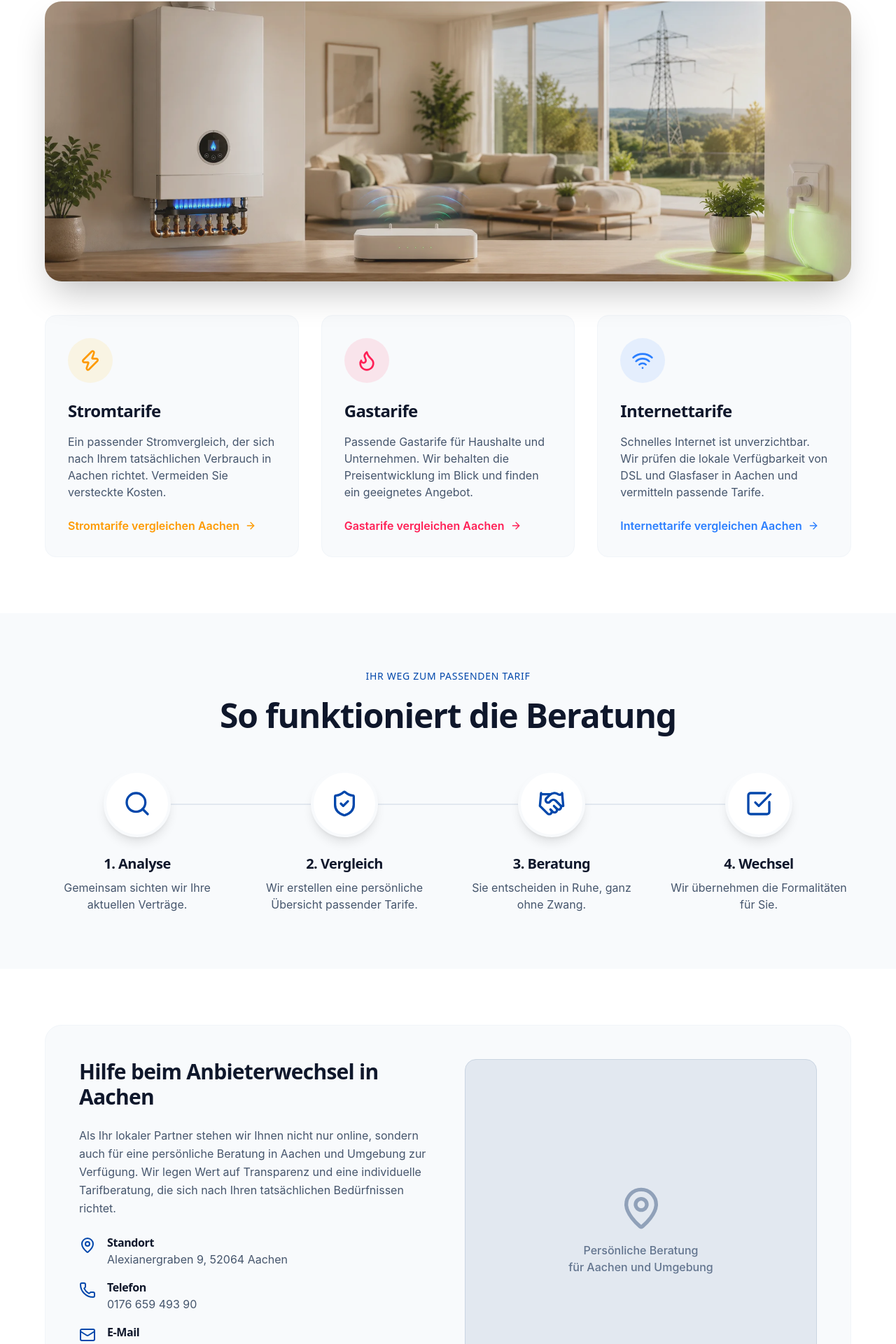
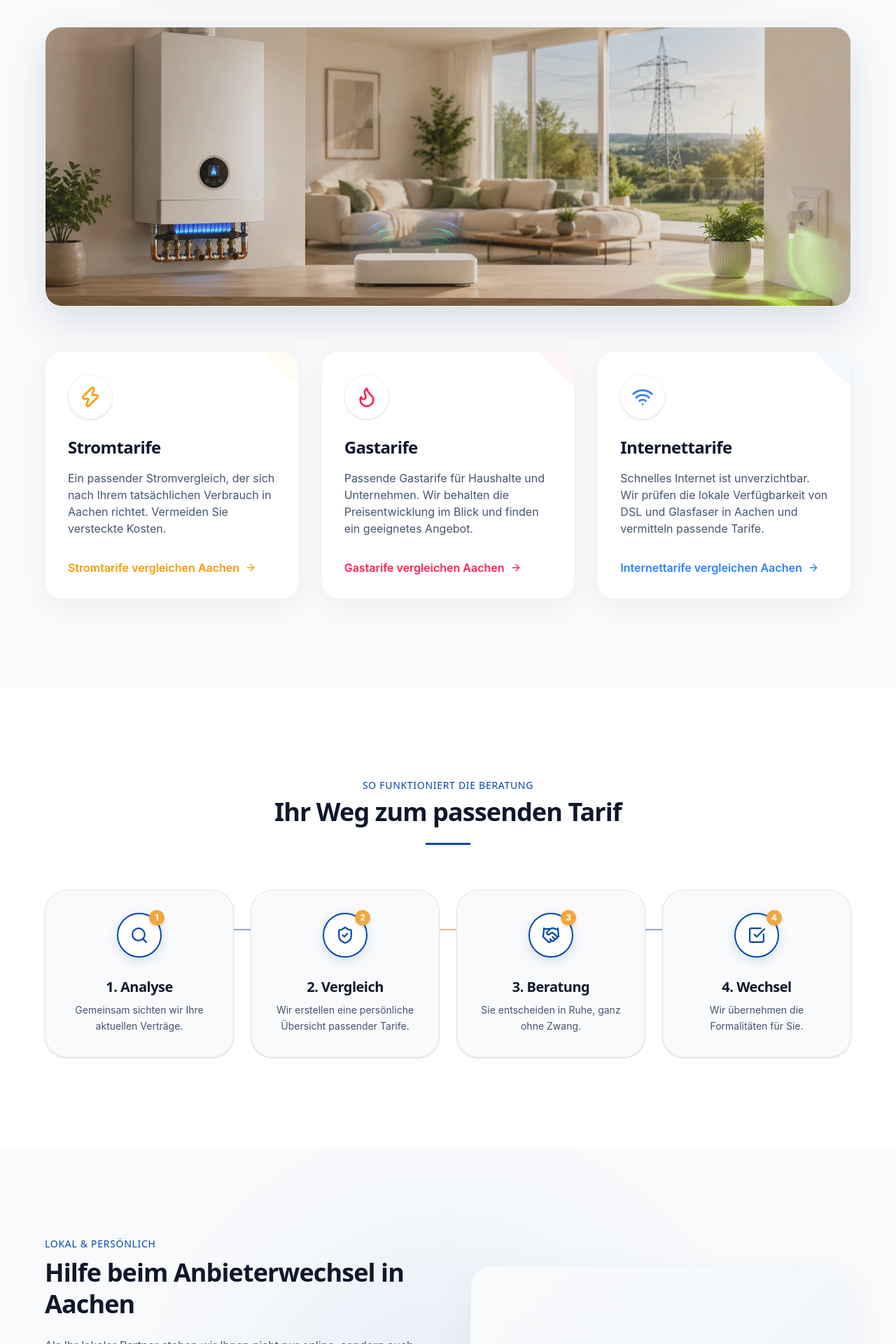
Before and after one commit to Akshayck-dev/energie-alemi, a React (Vite) app: page /tarifberatung-aachen in a window 1280 px wide. Shown: the part 818-2738 px from the top of the page at 70% size. Built offline with nearby package versions, Linux system fonts and the light colour scheme; no server answers.

Commit message:
style: redesign Tarifberatung sections to match homepage

```diff
--- a/src/pages/Tarifberatung.tsx
+++ b/src/pages/Tarifberatung.tsx
@@ -2,7 +2,6 @@ import { Link, useNavigate } from 'react-router';
 import { useTranslation } from 'react-i18next';
 import { MapPin, Phone, Mail, Clock, Zap, Flame, Wifi, ArrowRight, ShieldCheck, CheckSquare, Search, Handshake } from 'lucide-react';
 import SEO from '../components/SEO';
-import SectionHeader from '../components/ui/SectionHeader';
 import Button from '../components/ui/Button';
 import { trackEvent } from '../lib/analytics';
 import { cn } from '../lib/utils';
@@ -81,16 +80,19 @@ export default function Tarifberatung() {
       </section>
 
       {/* Services Section */}
-      <section className="py-20 bg-white dark:bg-[#0a1628]">
+      <section className="py-20 md:py-32 bg-slate-50 dark:bg-[#051024] relative z-20 overflow-hidden">
         <div className="container mx-auto px-6 max-w-[1200px]">
-          <SectionHeader
-            title={t('tarifberatung.services_sub')}
-            subtitle={t('tarifberatung.services_title')}
-            align="center"
-          />
+          <div className="text-center mb-10 md:mb-16">
+            <p className="text-[#0047AB] dark:text-[#4F8CFF] font-heading font-medium tracking-wider uppercase text-sm mb-2">
+              {t('tarifberatung.services_sub')}
+            </p>
+            <h2 className="font-heading text-3xl md:text-4xl font-bold text-slate-900 dark:text-white">
+              {t('tarifberatung.services_title')}
+            </h2>
+          </div>
 
           {/* Services Overview Banner Image */}
-          <div className="w-full h-[30vh] md:h-[50vh] rounded-[24px] overflow-hidden mb-12 shadow-2xl relative group mt-8">
+          <div className="w-full h-[30vh] md:h-[50vh] rounded-[24px] overflow-hidden mb-16 shadow-[0_20px_60px_rgba(5,16,36,0.12)] border border-slate-100 dark:border-white/5 relative group">
             <div className="absolute inset-0 bg-black/10 z-10 transition-colors duration-700 group-hover:bg-black/5" />
             <picture>
               <source media="(min-width: 768px)" srcSet={bannerDesk} />
@@ -104,44 +106,50 @@ export default function Tarifberatung() {
             </picture>
           </div>
 
-          <div className="grid md:grid-cols-3 gap-8 mt-12">
+          <div className="grid md:grid-cols-3 gap-8">
             {/* Strom */}
-            <div className="bg-slate-50 dark:bg-[#0f2847] p-8 rounded-2xl border border-slate-100 dark:border-white/5 transition-all hover:shadow-xl group">
-              <div className="w-16 h-16 rounded-full bg-amber-400/10 flex items-center justify-center mb-6">
-                <Zap className="text-amber-500 w-8 h-8" />
+            <div className="bg-white dark:bg-[#0a1628] p-8 rounded-3xl shadow-[0_10px_40px_rgba(0,0,0,0.05)] dark:shadow-none border border-slate-100 dark:border-white/5 transition-all hover:shadow-xl hover:-translate-y-1 group relative overflow-hidden flex flex-col">
+              <div className="absolute top-0 right-0 w-32 h-32 bg-amber-400/5 rounded-bl-full -mr-16 -mt-16 transition-transform group-hover:scale-110"></div>
+              <div className="w-16 h-16 rounded-full bg-white dark:bg-[#051024] border border-slate-100 dark:border-white/10 shadow-sm flex items-center justify-center mb-6 relative z-10 group-hover:shadow-[0_0_24px_rgba(251,191,36,0.35)] transition-shadow">
+                <div className="absolute inset-1 rounded-full opacity-0 group-hover:opacity-100 transition-opacity bg-amber-400/10" />
+                <Zap className="text-amber-500 w-8 h-8 relative z-10 transition-transform group-hover:scale-110" />
               </div>
-              <h3 className="text-2xl font-bold text-slate-900 dark:text-white mb-4">{t('tarifberatung.strom_title')}</h3>
-              <p className="text-slate-600 dark:text-slate-300 mb-6">
+              <h3 className="font-heading text-2xl font-bold text-slate-900 dark:text-white mb-4 relative z-10">{t('tarifberatung.strom_title')}</h3>
+              <p className="text-slate-600 dark:text-white/70 mb-8 relative z-10 flex-grow">
                 {t('tarifberatung.strom_desc')}
               </p>
-              <Link to="/electricity" className="inline-flex items-center text-amber-500 hover:text-amber-600 font-semibold transition-colors">
-                {t('tarifberatung.strom_link')} <ArrowRight className={cn("w-4 h-4 transition-transform", i18n.dir() === 'rtl' ? "mr-2 rotate-180" : "ml-2")} />
+              <Link to="/electricity" className="inline-flex items-center text-amber-500 hover:text-amber-600 font-semibold transition-colors relative z-10 group/link mt-auto">
+                {t('tarifberatung.strom_link')} <ArrowRight className={cn("w-4 h-4 transition-transform group-hover/link:translate-x-1", i18n.dir() === 'rtl' ? "mr-2 rotate-180 group-hover/link:-translate-x-1" : "ml-2")} />
               </Link>
             </div>
             {/* Gas */}
-            <div className="bg-slate-50 dark:bg-[#0f2847] p-8 rounded-2xl border border-slate-100 dark:border-white/5 transition-all hover:shadow-xl group">
-              <div className="w-16 h-16 rounded-full bg-rose-500/10 flex items-center justify-center mb-6">
-                <Flame className="text-rose-500 w-8 h-8" />
+            <div className="bg-white dark:bg-[#0a1628] p-8 rounded-3xl shadow-[0_10px_40px_rgba(0,0,0,0.05)] dark:shadow-none border border-slate-100 dark:border-white/5 transition-all hover:shadow-xl hover:-translate-y-1 group relative overflow-hidden flex flex-col">
+              <div className="absolute top-0 right-0 w-32 h-32 bg-rose-500/5 rounded-bl-full -mr-16 -mt-16 transition-transform group-hover:scale-110"></div>
+              <div className="w-16 h-16 rounded-full bg-white dark:bg-[#051024] border border-slate-100 dark:border-white/10 shadow-sm flex items-center justify-center mb-6 relative z-10 group-hover:shadow-[0_0_24px_rgba(244,63,94,0.35)] transition-shadow">
+                <div className="absolute inset-1 rounded-full opacity-0 group-hover:opacity-100 transition-opacity bg-rose-500/10" />
+                <Flame className="text-rose-500 w-8 h-8 relative z-10 transition-transform group-hover:scale-110" />
               </div>
-              <h3 className="text-2xl font-bold text-slate-900 dark:text-white mb-4">{t('tarifberatung.gas_title')}</h3>
-              <p className="text-slate-600 dark:text-slate-300 mb-6">
+              <h3 className="font-heading text-2xl font-bold text-slate-900 dark:text-white mb-4 relative z-10">{t('tarifberatung.gas_title')}</h3>
+              <p className="text-slate-600 dark:text-white/70 mb-8 relative z-10 flex-grow">
                 {t('tarifberatung.gas_desc')}
               </p>
-              <Link to="/gas" className="inline-flex items-center text-rose-500 hover:text-rose-600 font-semibold transition-colors">
-                {t('tarifberatung.gas_link')} <ArrowRight className={cn("w-4 h-4 transition-transform", i18n.dir() === 'rtl' ? "mr-2 rotate-180" : "ml-2")} />
+              <Link to="/gas" className="inline-flex items-center text-rose-500 hover:text-rose-600 font-semibold transition-colors relative z-10 group/link mt-auto">
+                {t('tarifberatung.gas_link')} <ArrowRight className={cn("w-4 h-4 transition-transform group-hover/link:translate-x-1", i18n.dir() === 'rtl' ? "mr-2 rotate-180 group-hover/link:-translate-x-1" : "ml-2")} />
               </Link>
             </div>
             {/* Internet */}
-            <div className="bg-slate-50 dark:bg-[#0f2847] p-8 rounded-2xl border border-slate-100 dark:border-white/5 transition-all hover:shadow-xl group">
-              <div className="w-16 h-16 rounded-full bg-blue-500/10 flex items-center justify-center mb-6">
-                <Wifi className="text-blue-500 w-8 h-8" />
+            <div className="bg-white dark:bg-[#0a1628] p-8 rounded-3xl shadow-[0_10px_40px_rgba(0,0,0,0.05)] dark:shadow-none border border-slate-100 dark:border-white/5 transition-all hover:shadow-xl hover:-translate-y-1 group relative overflow-hidden flex flex-col">
+              <div className="absolute top-0 right-0 w-32 h-32 bg-blue-500/5 rounded-bl-full -mr-16 -mt-16 transition-transform group-hover:scale-110"></div>
+              <div className="w-16 h-16 rounded-full bg-white dark:bg-[#051024] border border-slate-100 dark:border-white/10 shadow-sm flex items-center justify-center mb-6 relative z-10 group-hover:shadow-[0_0_24px_rgba(59,130,246,0.35)] transition-shadow">
+                <div className="absolute inset-1 rounded-full opacity-0 group-hover:opacity-100 transition-opacity bg-blue-500/10" />
+                <Wifi className="text-blue-500 w-8 h-8 relative z-10 transition-transform group-hover:scale-110" />
               </div>
-              <h3 className="text-2xl font-bold text-slate-900 dark:text-white mb-4">{t('tarifberatung.internet_title')}</h3>
-              <p className="text-slate-600 dark:text-slate-300 mb-6">
+              <h3 className="font-heading text-2xl font-bold text-slate-900 dark:text-white mb-4 relative z-10">{t('tarifberatung.internet_title')}</h3>
+              <p className="text-slate-600 dark:text-white/70 mb-8 relative z-10 flex-grow">
                 {t('tarifberatung.internet_desc')}
               </p>
-              <Link to="/internet" className="inline-flex items-center text-blue-500 hover:text-blue-600 font-semibold transition-colors">
-                {t('tarifberatung.internet_link')} <ArrowRight className={cn("w-4 h-4 transition-transform", i18n.dir() === 'rtl' ? "mr-2 rotate-180" : "ml-2")} />
+              <Link to="/internet" className="inline-flex items-center text-blue-500 hover:text-blue-600 font-semibold transition-colors relative z-10 group/link mt-auto">
+                {t('tarifberatung.internet_link')} <ArrowRight className={cn("w-4 h-4 transition-transform group-hover/link:translate-x-1", i18n.dir() === 'rtl' ? "mr-2 rotate-180 group-hover/link:-translate-x-1" : "ml-2")} />
               </Link>
             </div>
           </div>
@@ -149,15 +157,24 @@ export default function Tarifberatung() {
       </section>
 
       {/* Process Section */}
-      <section className="py-20 bg-slate-50 dark:bg-[#0f2847]">
+      <section className="py-20 md:py-32 bg-white dark:bg-[#0a1628] relative z-20">
         <div className="container mx-auto px-6 max-w-[1200px]">
-          <SectionHeader
-            title={t('tarifberatung.process_sub')}
-            subtitle={t('tarifberatung.process_title')}
-            align="center"
-          />
-          <div className="grid md:grid-cols-4 gap-8 mt-12 relative">
-            <div className="hidden md:block absolute top-12 left-[12.5%] right-[12.5%] h-0.5 bg-slate-200 dark:bg-slate-700 z-0"></div>
+          <div className="max-w-3xl mx-auto text-center mb-16">
+            <p className="text-[#0047AB] dark:text-[#4F8CFF] font-heading font-medium tracking-wider uppercase text-sm mb-2">
+              {t('tarifberatung.process_sub')}
+            </p>
+            <h2 className="font-heading text-3xl md:text-4xl font-bold text-slate-900 dark:text-white mb-6">
+              {t('tarifberatung.process_title')}
+            </h2>
+            <div className="w-16 h-[3px] bg-[#0047AB] mx-auto"></div>
+          </div>
+
+          <div className="grid md:grid-cols-4 gap-6 relative mt-8 pb-[10vh] md:pb-0">
+            {/* Connecting Line (Desktop Only) */}
+            <div className="hidden md:block absolute top-[56px] left-[12%] right-[12%] h-[2px] bg-gradient-to-r from-transparent via-slate-200 dark:via-white/10 to-transparent z-0">
+              <div className="w-full h-full bg-gradient-to-r from-[#0047AB] via-[#f0a83f] to-[#0047AB] opacity-60" />
+            </div>
+
             {[
               { icon: Search, title: t('tarifberatung.process_s1_t'), desc: t('tarifberatung.process_s1_d') },
               { icon: ShieldCheck, title: t('tarifberatung.process_s2_t'), desc: t('tarifberatung.process_s2_d') },
@@ -166,12 +183,28 @@ export default function Tarifberatung() {
             ].map((step, idx) => {
               const Icon = step.icon;
               return (
-                <div key={idx} className="relative z-10 flex flex-col items-center text-center">
-                  <div className="w-24 h-24 rounded-full bg-white dark:bg-[#0a1628] border-4 border-slate-50 dark:border-[#0f2847] shadow-lg flex items-center justify-center mb-6 text-[#0047AB] dark:text-[#f0a83f]">
-                    <Icon className="w-10 h-10" />
+                <div
+                  key={idx}
+                  className="sticky md:relative top-[var(--card-top)] md:top-auto w-full bg-slate-50 dark:bg-[#051024] p-6 md:p-8 rounded-[2rem] border border-slate-200 dark:border-white/10 shadow-[0_-10px_40px_rgba(0,0,0,0.06)] dark:shadow-[0_-10px_40px_rgba(0,0,0,0.3)] md:shadow-sm flex flex-col items-center text-center mb-16 md:mb-0 gap-5 hover:scale-[1.03] hover:shadow-md hover:border-[#0047AB]/20 transition-all duration-300 group"
+                  style={{ '--card-top': `calc(12vh + ${idx * 1.5}rem)`, zIndex: idx + 10 } as React.CSSProperties}
+                >
+                  <div className="w-16 h-16 shrink-0 rounded-full bg-white dark:bg-[#0a1628] border-2 border-[#0047AB] shadow-[0_5px_15px_rgba(0,71,171,0.15)] flex items-center justify-center text-[#0047AB] dark:text-[#f0a83f] relative mb-2 group-hover:scale-110 transition-transform duration-300">
+                    <span className="absolute -top-1.5 -right-1.5 text-[10px] md:text-xs font-bold bg-[#f0a83f] text-white w-5.5 h-5.5 rounded-full flex items-center justify-center shadow-md">
+                      {idx + 1}
+                    </span>
+                    <div className="scale-100 md:scale-110">
+                      <Icon className="w-6 h-6" />
+                    </div>
                   </div>
-                  <h4 className="text-xl font-bold text-slate-900 dark:text-white mb-2">{step.title}</h4>
-                  <p className="text-slate-600 dark:text-slate-300">{step.desc}</p>
+
+                  <div className="flex flex-col">
+                    <h3 className="font-heading text-lg md:text-xl font-bold text-slate-900 dark:text-white mb-2 group-hover:text-[#0047AB] dark:group-hover:text-[#f0a83f] transition-colors duration-300">
+                      {step.title}
+                    </h3>
+                    <p className="text-slate-600 dark:text-white/70 text-[13.5px] md:text-sm leading-relaxed">
+                      {step.desc}
+                    </p>
+                  </div>
                 </div>
               );
             })}
@@ -180,53 +213,81 @@ export default function Tarifberatung() {
       </section>
 
       {/* Trust & Location Section */}
-      <section className="py-20 bg-white dark:bg-[#0a1628]">
-        <div className="container mx-auto px-6 max-w-[1200px]">
-          <div className="bg-slate-50 dark:bg-[#0f2847] rounded-3xl p-8 md:p-12 border border-slate-100 dark:border-white/5 flex flex-col md:flex-row gap-12">
-            <div className="md:w-1/2">
-              <h2 className="text-3xl font-bold text-slate-900 dark:text-white mb-6">
+      <section className="py-20 md:py-32 bg-slate-50 dark:bg-[#051024] relative overflow-hidden text-slate-900 dark:text-white">
+        {/* Background Graphic */}
+        <div className="absolute top-1/2 left-1/2 -translate-x-1/2 -translate-y-1/2 w-[600px] h-[600px] bg-[#0047AB]/5 rounded-full blur-[100px] pointer-events-none transform-gpu" />
+
+        <div className="container mx-auto px-6 max-w-[1200px] relative z-10">
+          <div className="flex flex-col lg:flex-row items-center gap-10 md:gap-16">
+
+            <div className="w-full lg:w-1/2 relative z-20">
+              <p className="text-[#0047AB] dark:text-[#4F8CFF] font-heading font-medium tracking-wider uppercase text-sm mb-2">
+                {t('tarifberatung.trust_subtitle', 'Lokal & Persönlich')}
+              </p>
+              <h2 className="font-heading text-3xl md:text-4xl font-bold text-slate-900 dark:text-white leading-tight mb-6">
                 {t('tarifberatung.trust_title')}
               </h2>
-              <p className="text-slate-600 dark:text-slate-300 mb-6 leading-relaxed">
+              <p className="text-slate-600 dark:text-white/80 text-base mb-10 leading-relaxed">
                 {t('tarifberatung.trust_desc')}
               </p>
-              <ul className="space-y-4">
+
+              <ul className="space-y-6">
                 <li className="flex items-start">
-                  <MapPin className={cn("w-6 h-6 text-[#0047AB] dark:text-[#f0a83f] mt-1 shrink-0", i18n.dir() === 'rtl' ? "ml-4" : "mr-4")} />
-                  <div>
-                    <h5 className="font-semibold text-slate-900 dark:text-white">{t('tarifberatung.trust_location')}</h5>
+                  <div className="w-12 h-12 bg-white dark:bg-[#0a1628] border border-slate-200 dark:border-white/10 shadow-sm rounded-xl flex items-center justify-center shrink-0 mr-4">
+                    <MapPin className="text-[#0047AB] dark:text-[#f0a83f]" size={24} />
+                  </div>
+                  <div className="pt-1">
+                    <h5 className="font-semibold text-slate-900 dark:text-white mb-1">{t('tarifberatung.trust_location')}</h5>
                     <p className="text-slate-600 dark:text-slate-300">Alexianergraben 9, 52064 Aachen</p>
                   </div>
                 </li>
                 <li className="flex items-start">
-                  <Phone className={cn("w-6 h-6 text-[#0047AB] dark:text-[#f0a83f] mt-1 shrink-0", i18n.dir() === 'rtl' ? "ml-4" : "mr-4")} />
-                  <div>
-                    <h5 className="font-semibold text-slate-900 dark:text-white">{t('tarifberatung.trust_phone')}</h5>
+                  <div className="w-12 h-12 bg-white dark:bg-[#0a1628] border border-slate-200 dark:border-white/10 shadow-sm rounded-xl flex items-center justify-center shrink-0 mr-4">
+                    <Phone className="text-[#0047AB] dark:text-[#f0a83f]" size={24} />
+                  </div>
+                  <div className="pt-1">
+                    <h5 className="font-semibold text-slate-900 dark:text-white mb-1">{t('tarifberatung.trust_phone')}</h5>
                     <p className="text-slate-600 dark:text-slate-300" dir="ltr">0176 659 493 90</p>
                   </div>
                 </li>
                 <li className="flex items-start">
-                  <Mail className={cn("w-6 h-6 text-[#0047AB] dark:text-[#f0a83f] mt-1 shrink-0", i18n.dir() === 'rtl' ? "ml-4" : "mr-4")} />
-                  <div>
-                    <h5 className="font-semibold text-slate-900 dark:text-white">{t('tarifberatung.trust_email')}</h5>
+                  <div className="w-12 h-12 bg-white dark:bg-[#0a1628] border border-slate-200 dark:border-white/10 shadow-sm rounded-xl flex items-center justify-center shrink-0 mr-4">
+                    <Mail className="text-[#0047AB] dark:text-[#f0a83f]" size={24} />
+                  </div>
+                  <div className="pt-1">
+                    <h5 className="font-semibold text-slate-900 dark:text-white mb-1">{t('tarifberatung.trust_email')}</h5>
                     <p className="text-slate-600 dark:text-slate-300">info@energie-alemi.de</p>
                   </div>
                 </li>
                 <li className="flex items-start">
-                  <Clock className={cn("w-6 h-6 text-[#0047AB] dark:text-[#f0a83f] mt-1 shrink-0", i18n.dir() === 'rtl' ? "ml-4" : "mr-4")} />
-                  <div>
-                    <h5 className="font-semibold text-slate-900 dark:text-white">{t('tarifberatung.trust_hours')}</h5>
+                  <div className="w-12 h-12 bg-white dark:bg-[#0a1628] border border-slate-200 dark:border-white/10 shadow-sm rounded-xl flex items-center justify-center shrink-0 mr-4">
+                    <Clock className="text-[#0047AB] dark:text-[#f0a83f]" size={24} />
+                  </div>
+                  <div className="pt-1">
+                    <h5 className="font-semibold text-slate-900 dark:text-white mb-1">{t('tarifberatung.trust_hours')}</h5>
                     <p className="text-slate-600 dark:text-slate-300">{t('tarifberatung.trust_hours_val')}</p>
                   </div>
                 </li>
               </ul>
             </div>
-            <div className="md:w-1/2 flex items-center justify-center">
-              <div className="w-full h-full min-h-[300px] bg-slate-200 dark:bg-slate-800 rounded-2xl overflow-hidden relative flex flex-col items-center justify-center text-center p-8 border border-slate-300 dark:border-slate-700">
-                  <MapPin className="w-16 h-16 mb-4 text-slate-400 dark:text-slate-500" />
-                  <p className="text-slate-500 dark:text-slate-400 font-medium">{t('tarifberatung.trust_box_1')}<br/>{t('tarifberatung.trust_box_2')}</p>
+
+            <div className="w-full lg:w-1/2 flex items-center justify-center mt-12 lg:mt-0 relative z-20">
+              <div className="w-full h-full min-h-[400px] lg:min-h-[500px] bg-white dark:bg-[#0a1628] rounded-[2rem] border border-slate-100 dark:border-white/5 shadow-[0_20px_60px_rgba(5,16,36,0.05)] overflow-hidden relative flex flex-col items-center justify-center text-center p-12 group">
+                  <div className="absolute inset-0 bg-gradient-to-br from-slate-50 to-slate-100 dark:from-[#051024] dark:to-[#0a1628] z-0" />
+                  <div className="absolute inset-0 bg-[#0047AB]/5 dark:bg-[#0047AB]/10 opacity-0 group-hover:opacity-100 transition-opacity duration-700 z-0" />
+
+                  <div className="w-24 h-24 bg-white dark:bg-[#051024] rounded-full shadow-lg border border-slate-100 dark:border-white/5 flex items-center justify-center relative z-10 mb-8 group-hover:scale-110 transition-transform duration-500">
+                    <MapPin className="w-12 h-12 text-[#0047AB] dark:text-[#f0a83f]" />
+                  </div>
+                  <h3 className="text-2xl font-bold text-slate-900 dark:text-white mb-4 relative z-10">
+                    {t('tarifberatung.trust_box_1')}
+                  </h3>
+                  <p className="text-slate-600 dark:text-slate-300 text-lg relative z-10">
+                    {t('tarifberatung.trust_box_2')}
+                  </p>
               </div>
             </div>
+
           </div>
         </div>
       </section>
```
